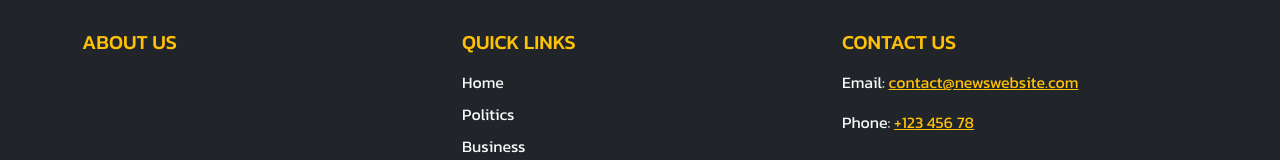
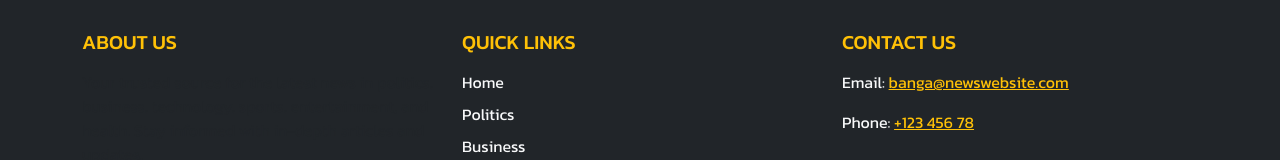
Before and after one commit to e-xxxxl/bangaNews, a React (Vite) app: page / in a window 1280 px wide. Shown: the part 5387-5547 px from the top of the page. Built offline with nearby package versions, Linux system fonts and the light colour scheme.

Commit message:
editing fixes

```diff
--- a/src/Components/Footer/Footer.jsx
+++ b/src/Components/Footer/Footer.jsx
@@ -45,7 +45,7 @@ const Footer = () => {
                 href="mailto:contact@newswebsite.com"
                 className="text-warning text-decoration-underline"
               >
-                contact@newswebsite.com
+                banga@newswebsite.com
               </a>
             </p>
             <p>
```
